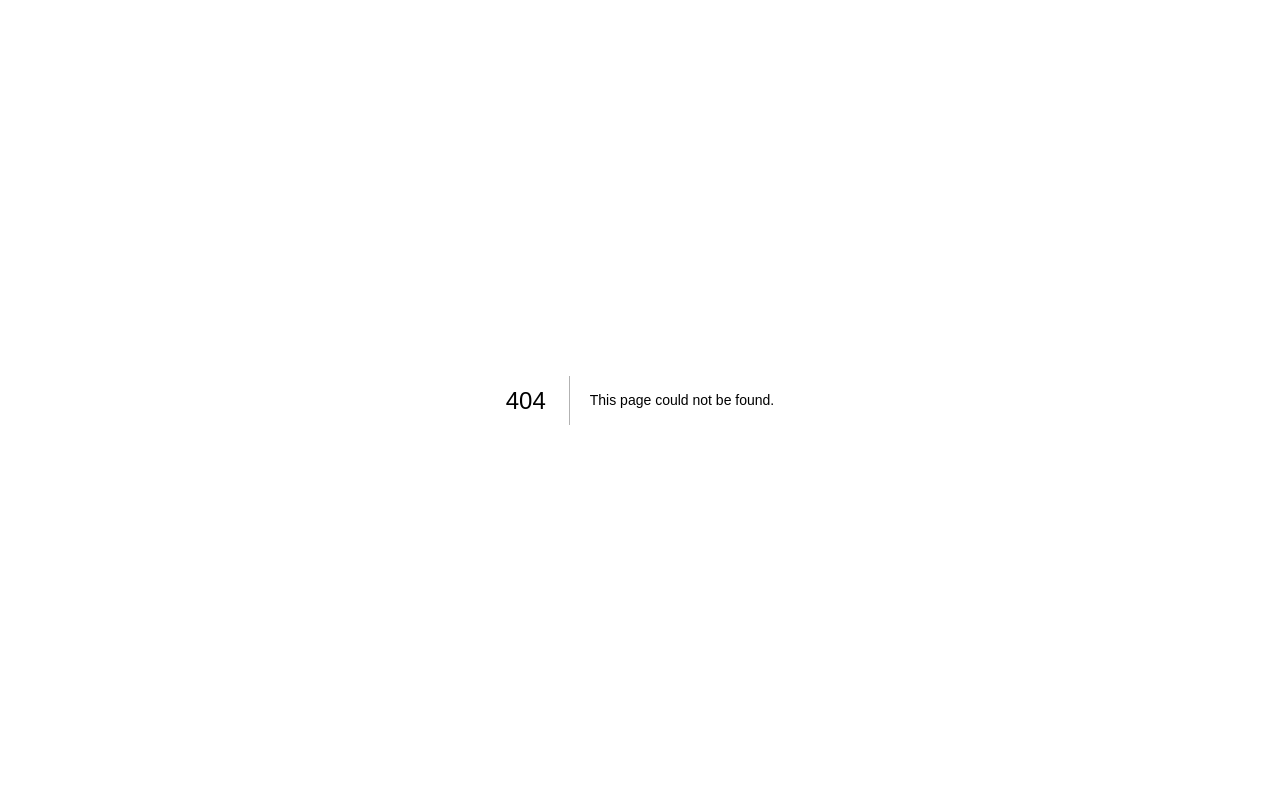
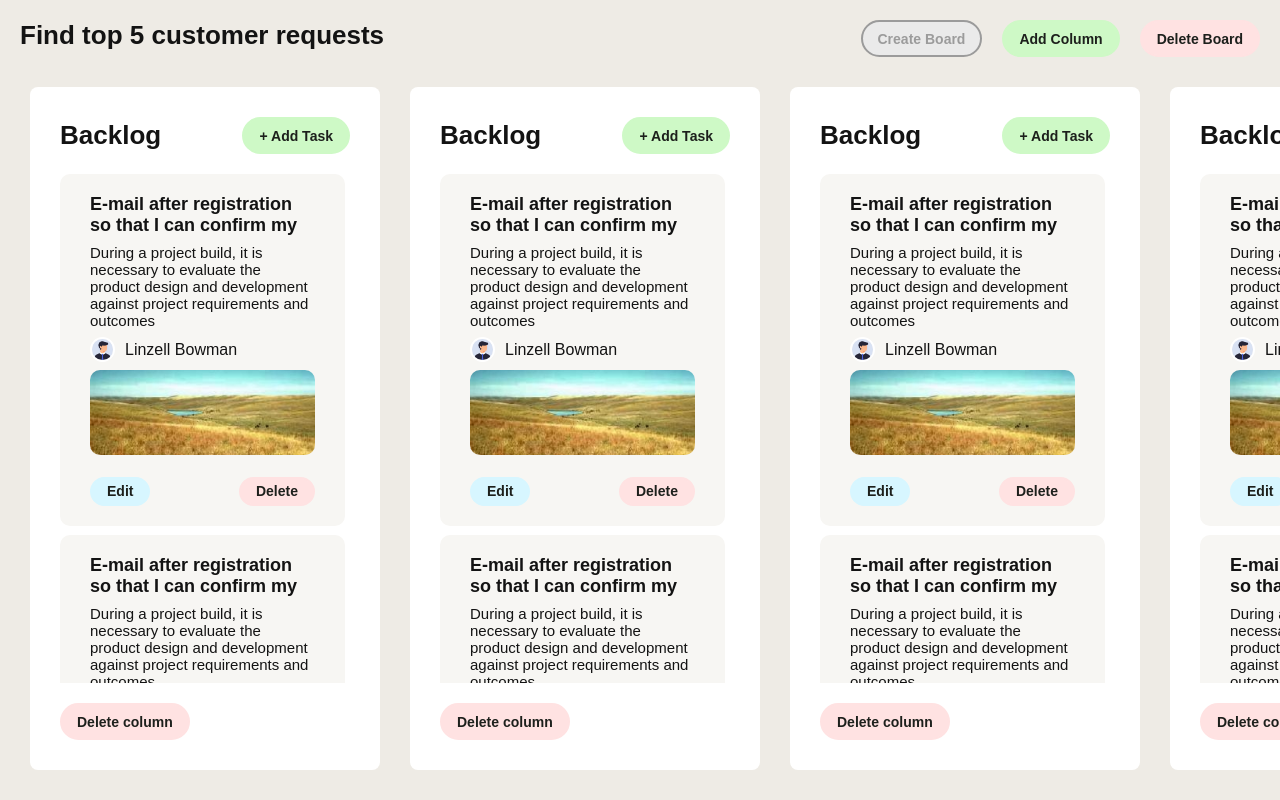
Before and after one commit to Maslovars/project-management-app, a Next.js app: page /board in a window 1280 px wide. Before the commit this address had no page. Built offline with nearby package versions, Linux system fonts and the light colour scheme; a web font is replaced by a local one.

Commit message:
feat: #12 added board page

```diff
--- a/components/ColumnList/Column/Column.styled.ts
+++ b/components/ColumnList/Column/Column.styled.ts
@@ -3,12 +3,13 @@ import { colors } from '@/variables/colors.styled';
 import { fonts } from '@/variables/fonts.styled';
 
 export const CardList = styled.div`
-  max-width: 35rem;
-  min-width: 35rem;
+  display: flex;
+  flex-direction: column;
+  width: 35rem;
   border-radius: 0.8rem;
   background-color: ${colors.colorBgSecondary};
   padding: 3rem;
-  height: 100%;
+  max-height: 100%;
 `;
 
 export const Header = styled.div`
@@ -31,6 +32,6 @@ export const TasksContainer = styled.ul`
   height: 85%;
   margin-bottom: 2rem;
   overflow-x: hidden;
-  overflow-y: scroll;
+  overflow-y: auto;
   padding-right: 0.5rem;
 `;
--- a/components/ColumnList/Column/Column.tsx
+++ b/components/ColumnList/Column/Column.tsx
@@ -23,10 +23,11 @@ export const Column: React.FC<ColumnProps> = ({ id, title, tasks }) => {
           <Task task={item} />
         ))}
       </TasksContainer>
-
-      <RoundedButton type="submit" typeBtn="delBtn">
-        - Delete column
-      </RoundedButton>
+      <div>
+        <RoundedButton type="submit" typeBtn="delBtn">
+          Delete column
+        </RoundedButton>
+      </div>
     </CardList>
   );
 };
--- a/components/ColumnList/ColumnList.styled.ts
+++ b/components/ColumnList/ColumnList.styled.ts
@@ -1,6 +1,5 @@
 import styled from 'styled-components';
 import { colors } from '@/variables/colors.styled';
-import { fonts } from '@/variables/fonts.styled';
 
 export const Container = styled.ul`
   display: flex;
@@ -9,10 +8,11 @@ export const Container = styled.ul`
   width: auto;
   background-color: ${colors.colorBgPrimary};
   padding: 3rem;
-  height: 100vh;
+  max-height: 100%;
   overflow-x: scroll;
+  gap: 3rem;
 `;
 
 export const Item = styled.li`
-  margin-right: 3rem;
+  max-height: 100%;
 `;
--- a/components/common/RoundedButton/RoundedButton.styled.ts
+++ b/components/common/RoundedButton/RoundedButton.styled.ts
@@ -105,8 +105,8 @@ export const RoundedBtn = styled.button<RoundedBtnProps>`
   :disabled {
     pointer-events: none;
     background-color: ${colors.colorBgSecondaryDarken};
-    border: 0.2rem solid ${colors.colorBgSecondaryDarken};
-    color: ${colors.colorFontLight};
+    border: 0.2rem solid ${colors.colorFontSecondary};
+    color: ${colors.colorFontSecondary};
   }
 
   ${(props) => (props.variant === 'big' ? bigStyle : smallStyle)};
--- /dev/null
+++ b/pages/board/Board.styled.ts
@@ -0,0 +1,29 @@
+import styled from 'styled-components';
+import { colors } from '@/variables/colors.styled';
+import { fonts } from '@/variables/fonts.styled';
+
+export const Container = styled.main`
+  background-color: ${colors.colorBgPrimary};
+  display: flex;
+  flex-direction: column;
+  height: 100vh;
+`;
+
+export const Header = styled.div`
+  padding: 2rem 2rem 0 2rem;
+  display: flex;
+  justify-content: space-between;
+`;
+
+export const BoardTitle = styled.h1`
+  font-weight: ${fonts.fontWeightBlack};
+  font-size: 2.6rem;
+  color: ${colors.colorFontPrimary};
+`;
+
+export const ButtonGroup = styled.div`
+  display: flex;
+  justify-content: space-around;
+  flex-wrap: wrap;
+  gap: 2rem;
+`;
--- /dev/null
+++ b/pages/board/index.tsx
@@ -0,0 +1,31 @@
+import type { NextPage } from 'next';
+import { ColumnList } from '@/components/ColumnList';
+import { RoundedBtn } from '@/components/common/RoundedButton/RoundedButton.styled';
+
+import { Container, Header, BoardTitle, ButtonGroup } from './Board.styled';
+
+import { ColumnListMock } from '../../mock/data';
+
+const Board: NextPage = () => {
+  return (
+    <Container>
+      <Header>
+        <BoardTitle>Find top 5 customer requests</BoardTitle>
+        <ButtonGroup>
+          <RoundedBtn type="submit" variant="big" typeBtn="addBtn" disabled>
+            Create Board
+          </RoundedBtn>
+          <RoundedBtn type="submit" variant="big" typeBtn="addBtn">
+            Add Column
+          </RoundedBtn>
+          <RoundedBtn type="submit" variant="big" typeBtn="delBtn">
+            Delete Board
+          </RoundedBtn>
+        </ButtonGroup>
+      </Header>
+      <ColumnList columns={ColumnListMock} />
+    </Container>
+  );
+};
+
+export default Board;
--- a/pages/index.tsx
+++ b/pages/index.tsx
@@ -1,10 +1,6 @@
 import type { NextPage } from 'next';
-import { ColumnList } from '@/components/ColumnList';
-
-import { ColumnListMock } from '../mock/data';
-
 const Home: NextPage = () => {
-  return <ColumnList columns={ColumnListMock} />;
+  return <div>Hi</div>;
 };
 
 export default Home;
--- a/styles/global.styled.ts
+++ b/styles/global.styled.ts
@@ -14,9 +14,13 @@ font-style: normal;
   font-family: 'Heebo', sans-serif;
 }
 
-
 html {
   font-size: 10px;
+  height: 100%;
+}
+
+body {
+  height: 100%;
 }
 
 a {
```
